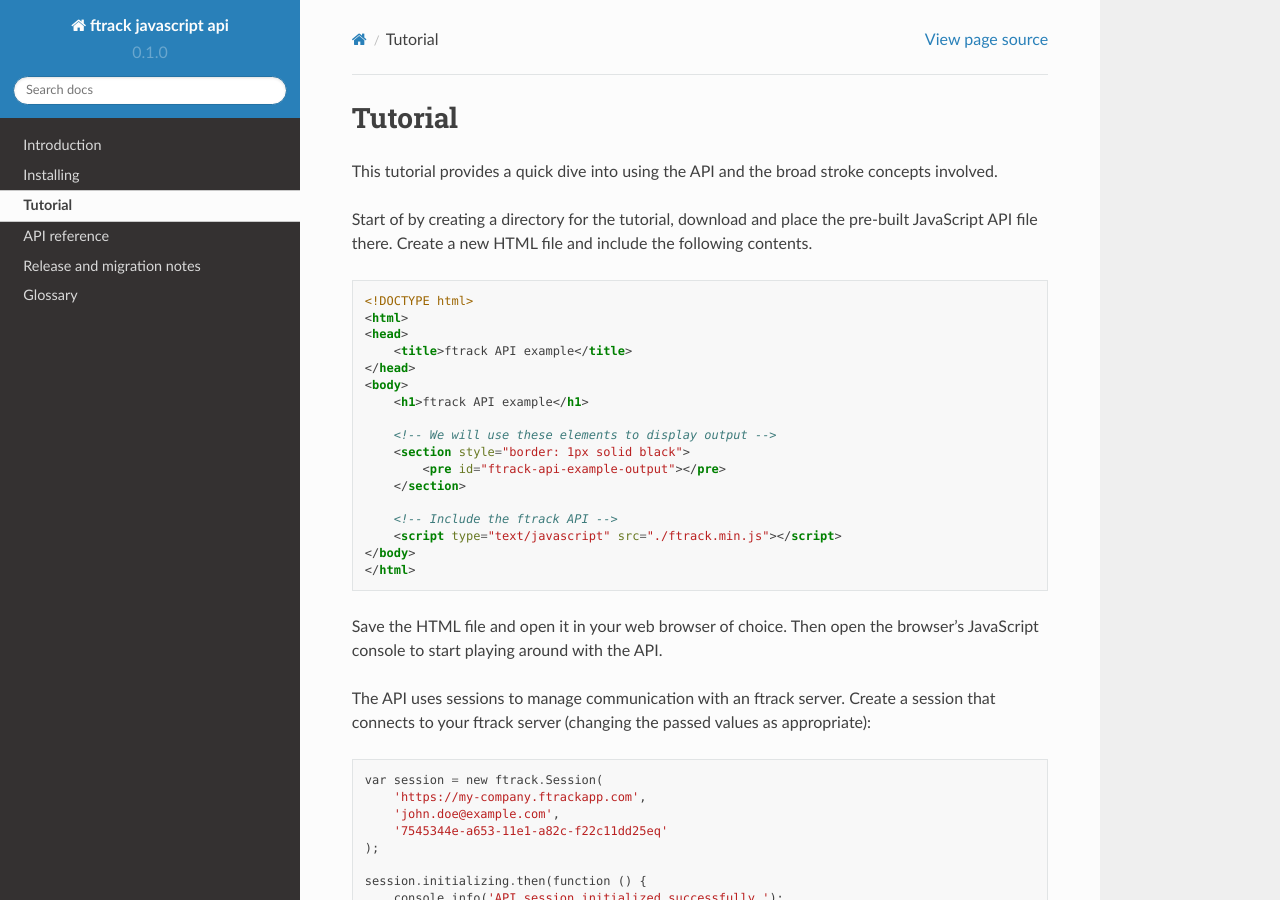
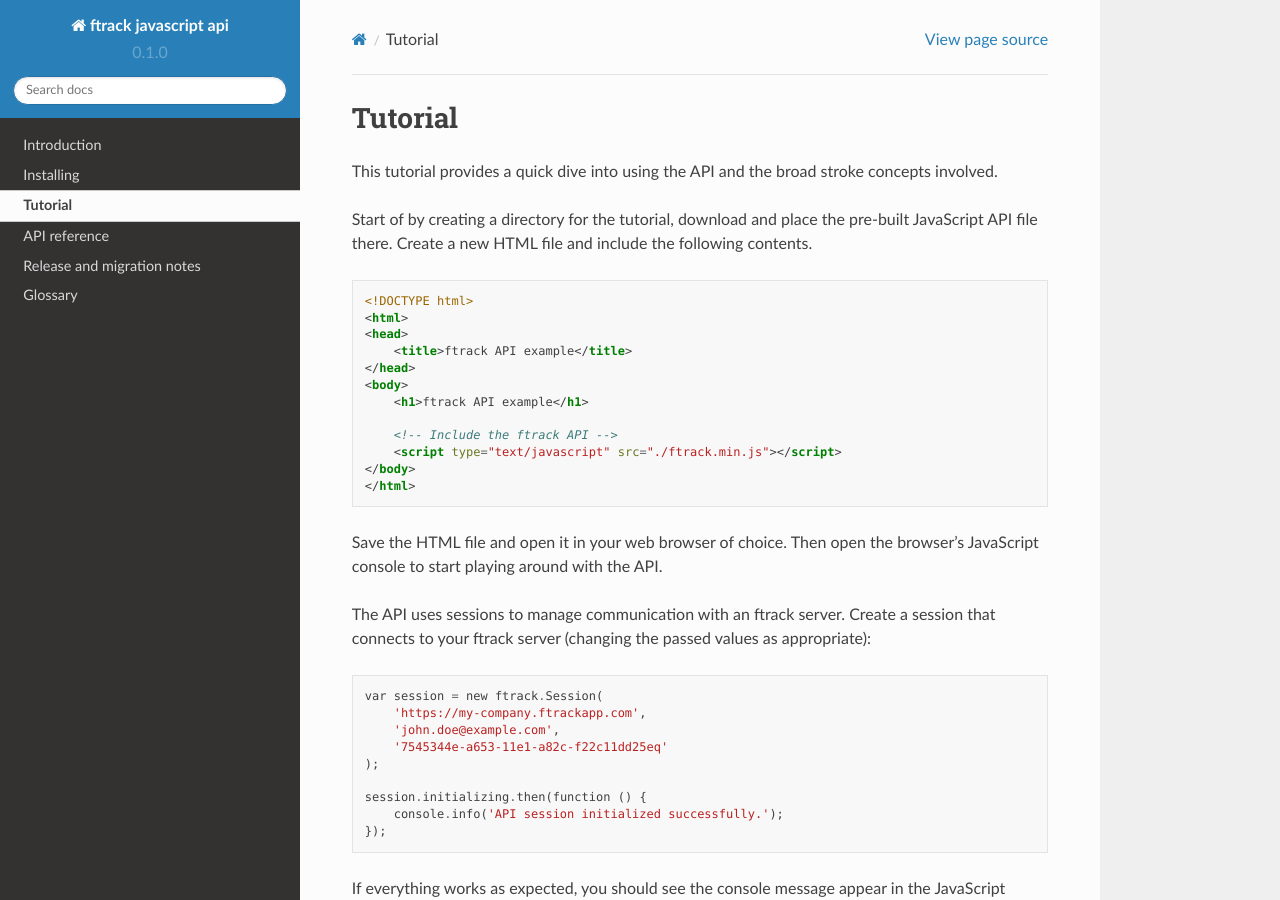
Before and after one commit to ftrackhq/ftrack-javascript, a Sphinx documentation site: the page built from doc/tutorial.rst, in a window 1280 px wide and 900 px high. Built offline with Sphinx 7.4.7 and the Read the Docs theme 2.0.0, drawn with Linux system fonts in a browser that asks for light colours.

Commit message:
Updated example.

```diff
--- a/doc/resource/empty_example.html
+++ b/doc/resource/empty_example.html
@@ -6,11 +6,6 @@
 <body>
     <h1>ftrack API example</h1>
 
-    <!-- We will use these elements to display output -->
-    <section style="border: 1px solid black">
-        <pre id="ftrack-api-example-output"></pre>
-    </section>
-
     <!-- Include the ftrack API -->
     <script type="text/javascript" src="./ftrack.min.js"></script>
 </body>
```
